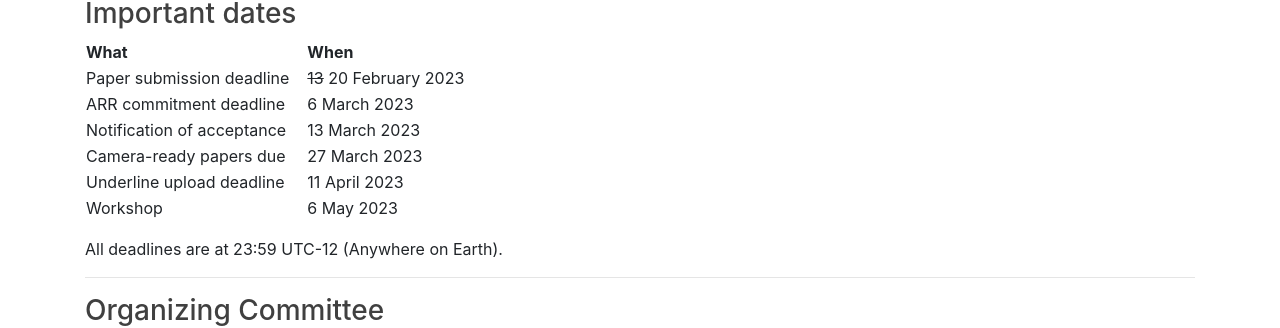
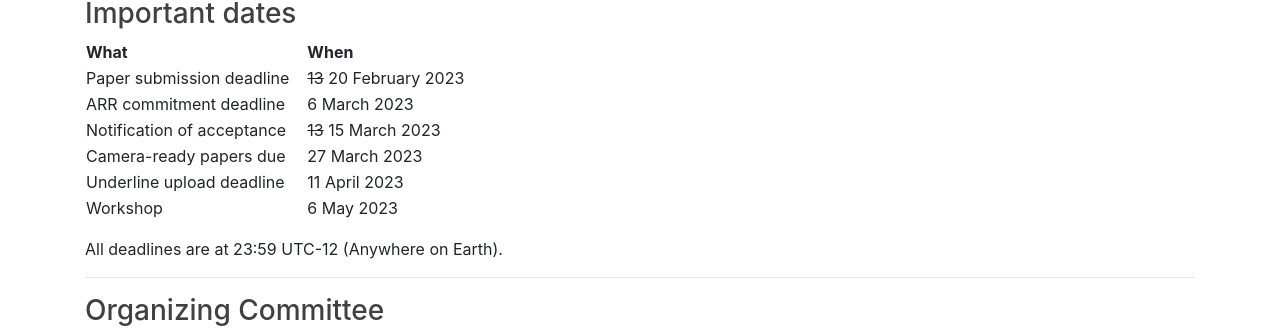
Before and after one commit to multiword/multiword.github.io, a Jekyll site: the page built from mwe2023/index.md, in a window 1280 px wide and 900 px high, scrolled down 3877 px. Shown: the part 140-468 px from the top of the window. Built offline with Jekyll 4.4.1, drawn with Linux system fonts in a browser that asks for light colours; comment, search, counter and statistics services are not loaded.

Commit message:
Pushed back notification date

```diff
--- a/mwe2023/index.md
+++ b/mwe2023/index.md
@@ -168,10 +168,10 @@ To commit an ARR submission, <a href="#contact">email</a> its OpenReview forum U
 | -------------------------- | ----------------           |
 | Paper submission deadline  | <s>13</s> 20 February 2023 |
 | ARR commitment deadline    | 6 March 2023               |
-| Notification of acceptance | 13 March 2023              |
+| Notification of acceptance | <s>13</s> 15 March 2023    |
 | Camera-ready papers due    | 27 March 2023              |
 | Underline upload deadline  | 11 April 2023              |
-| Workshop                   | 6 May 2023            |
+| Workshop                   | 6 May 2023                 |
 
 All deadlines are at 23:59 UTC-12 (Anywhere on Earth).
 
```
